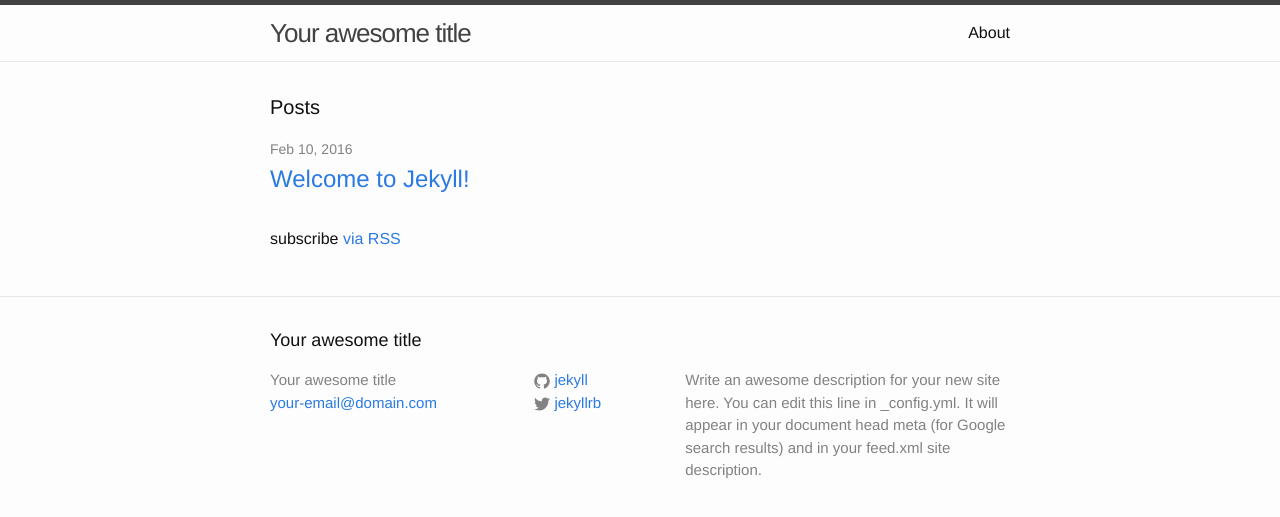
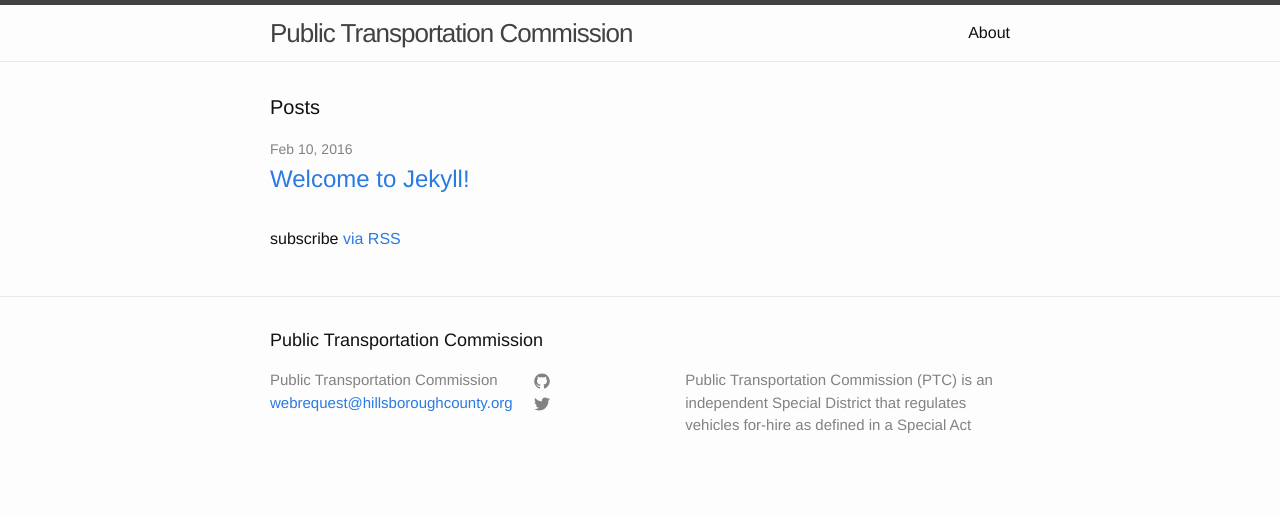
Before and after one commit to Commbocc/pub_trans_comm, a Jekyll site: the page built from index.html, in a window 1280 px wide. Shown: the top 517 px of the page. Built offline with Jekyll 4.4.1, drawn with Linux system fonts in a browser that asks for light colours; the list of posts is cut into pages by our own code.

Commit message:
site configuration

```diff
--- a/_config.yml
+++ b/_config.yml
@@ -6,16 +6,25 @@
 # 'jekyll serve'. If you change this file, please restart the server process.
 
 # Site settings
-title: Your awesome title
-email: your-email@domain.com
-description: > # this means to ignore newlines until "baseurl:"
-  Write an awesome description for your new site here. You can edit this
-  line in _config.yml. It will appear in your document head meta (for
-  Google search results) and in your feed.xml site description.
-baseurl: "" # the subpath of your site, e.g. /blog
-url: "http://yourdomain.com" # the base hostname & protocol for your site
-twitter_username: jekyllrb
-github_username:  jekyll
+title: Public Transportation Commission
+
+email: webrequest@hillsboroughcounty.org
+
+description: Public Transportation Commission (PTC) is an independent Special District that regulates vehicles for-hire as defined in a Special Act
+
+baseurl: "/pub_trans_comm"
+
+url: ""
+
+twitter_username: ""
+github_username: ""
 
 # Build settings
 markdown: kramdown
+
+paginate: 10
+paginate_path: "news/:num"
+
+gems:
+ - jekyll-coffeescript
+ - jekyll-paginate
```
